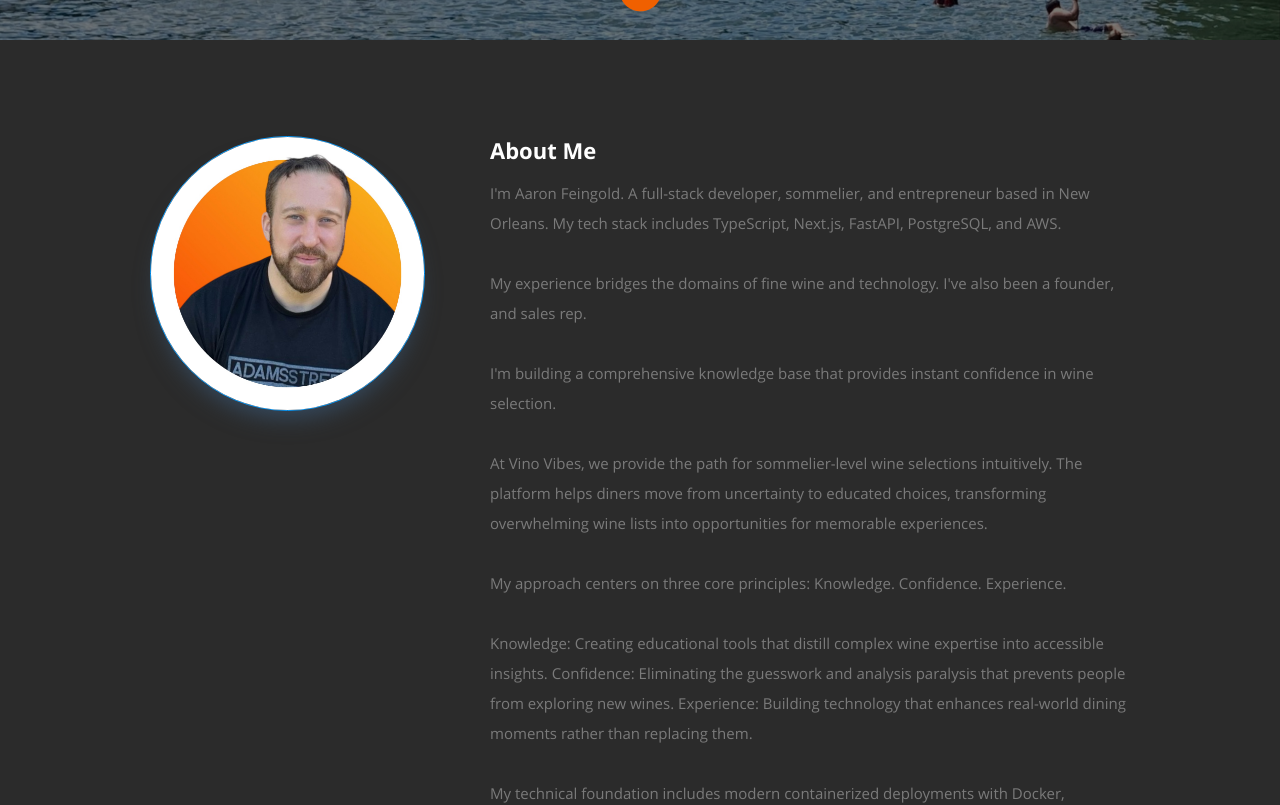
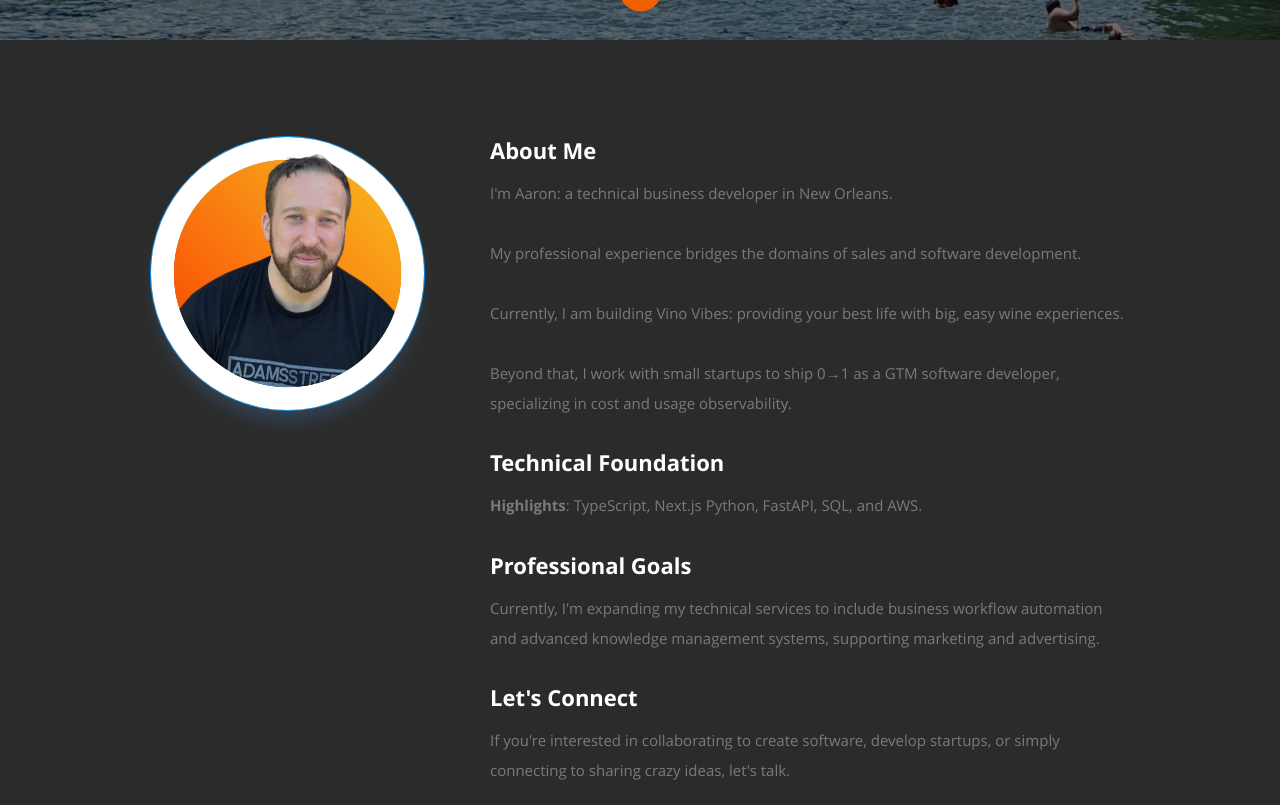
Before and after one commit to aaronfeingold/ajf-portfolio, a React (Create React App) app: page / in a window 1280 px wide. Shown: the part 760-1565 px from the top of the page. Built offline with nearby package versions, Linux system fonts and the light colour scheme.

Commit message:
refactor(About.js): implement dynamic bio loading from markdown file and enhance rendering logic for improved user experience

```diff
--- a/src/Components/About.js
+++ b/src/Components/About.js
@@ -1,10 +1,38 @@
-import React from 'react';
+import React, { useState, useEffect } from 'react';
+import ReactMarkdown from 'react-markdown';
 import ResumeDownload from './ResumeDownload';
 
 const About = ({ data }) => {
-    const { image, bio } = data || {};
+    const { image } = data || {};
+    const [bioContent, setBioContent] = useState('');
+    const [loading, setLoading] = useState(true);
 
     let profilepic = `images/${image}`;
+
+    useEffect(() => {
+        // Fetch the markdown file
+        fetch('/bio.md')
+            .then((response) => response.text())
+            .then((markdown) => {
+                setBioContent(markdown);
+                setLoading(false);
+            })
+            .catch((error) => {
+                console.error('Error loading bio:', error);
+                setLoading(false);
+            });
+    }, []);
+
+    const renderBio = () => {
+        if (loading) return <p>Loading bio...</p>;
+        if (!bioContent) return <p>Bio content not available.</p>;
+
+        return (
+            <div className="about-text-content">
+                <ReactMarkdown>{bioContent}</ReactMarkdown>
+            </div>
+        );
+    };
 
     return (
         <section id="about">
@@ -17,18 +45,8 @@ const About = ({ data }) => {
                     />
                 </div>
 
-                <div
-                    id="about-me"
-                    className="about-text column eight"
-                    // style={{ padding: '0 20px' }}
-                >
-                    <h2>About Me</h2>
-                    {bio &&
-                        bio.split('\n\n').map((paragraph, i) => (
-                            <p className="about-text-paragraph" key={i}>
-                                {paragraph}
-                            </p>
-                        ))}
+                <div id="about-me" className="about-text column eight">
+                    {renderBio()}
                     <div className="about-buttons">
                         <div className="address">
                             <h2>Contact Details</h2>
```
